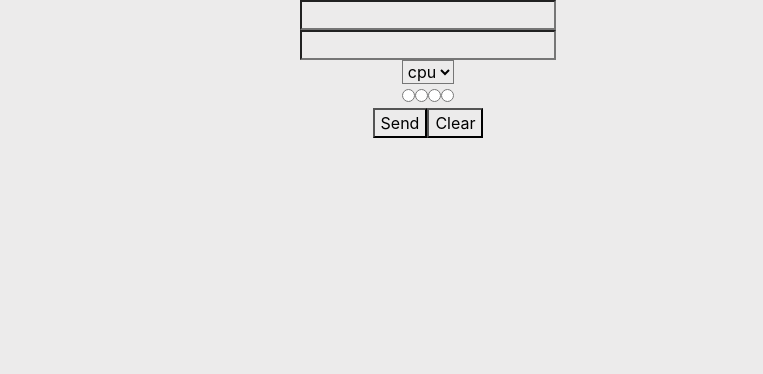
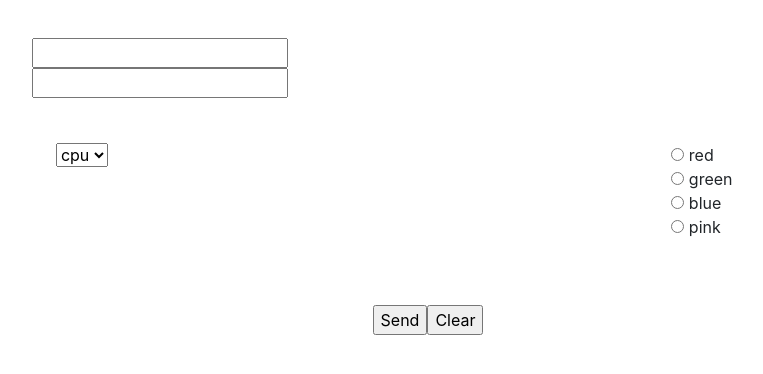
Before and after one commit to KamolR6/Pzaw_4C, a React (Create React App) app in the folder project_react/: page / in a window 1280 px wide. Shown: the top 374 px of the page, without its empty margins (212-975 px from the left). Built offline with nearby package versions, Linux system fonts and the light colour scheme.

Commit message:
Done task one: inputs, radios, options and then whole text change with vars

```diff
--- a/project_react/src/FirstCss.css
+++ b/project_react/src/FirstCss.css
@@ -1,7 +1,21 @@
-*{
-    background-color: rgb(236, 235, 235);
-    text-align: center;
+div{
+    margin: 3%;}
+.inputs{
+    margin-left: 15%;
 }
-.petka{
-    color: rgb(11, 82, 11);
+.option{
+    margin-left: 15%;
+    margin-top: 1%;
 }
+.flex{
+    display: flex;
+}
+.select{
+    margin-left: 50%;
+    margin-top: 1%;
+}
+.bttns{
+    margin: auto;
+    width: fit-content;
+    height: fit-content;
+}
--- a/project_react/src/Form.js
+++ b/project_react/src/Form.js
@@ -1,44 +1,74 @@
 import { useRef, useState } from "react";
-
+import "./FirstCss.css"
 function Form() {
     const input1Ref = useRef();
     const input2Ref = useRef();
+    const selectRef = useRef();
+
+    const radioRef1 = useRef()
+    const radioRef2 = useRef()
+    const radioRef3 = useRef()
+    const radioRef4 = useRef()
+
     const [message, setMessage] = useState("")
-
+    const [color, setColor] = useState("")
+    const messageStyle = {
+        backgroundColor: color,
+        width: "fit-content",
+        height: "fit-content",
+        margin: "auto"
+    }
     const SendbuttonHandler = () => {
         console.log(input1Ref.current.value + input2Ref.current.value)
-        setMessage(input1Ref.current.value + input2Ref.current.value)
+        setMessage(input1Ref.current.value + input2Ref.current.value + " " + selectRef.current.value)
+        console.log(selectRef.current.value)
+        if (radioRef1.current.checked) {
+            setColor("red")
+        }
+        if (radioRef2.current.checked) {
+            setColor("green")
+        }
+        if (radioRef3.current.checked) {
+            setColor("blue")
+        }
+        if (radioRef4.current.checked) {
+            setColor("pink")
+        }
     }
     const ClearbuttonHandler = () => {
         input1Ref.current.value = ""
         input2Ref.current.value = ""
+        selectRef.current.value = "cpu"
         setMessage("")
+        setColor("")
     }
     return (
         <div>
-            <div>
+            <div className="inputs">
                 <input ref={input1Ref} ></input> <br></br>
                 <input ref={input2Ref} ></input> <br></br>
             </div>
-            <div>
-                <select>
+            <div className="flex">
+                <div className="option">
+                    <select ref={selectRef}>
                         <option value="cpu">cpu</option>
                         <option value="gpu">gpu</option>
                         <option value="ram">ram</option>
                     </select><br></br>
                 </div>
-            <div>
-                <input type="radio" value="radio1" name="radioList"></input>
-                <input type="radio" value="radio2" name="radioList"></input>
-                <input type="radio" value="radio3" name="radioList"></input>
-                <input type="radio" value="radio4" name="radioList"></input>
+                <div className="select">
+                    <input type="radio" value="red" name="radioList" ref={radioRef1}></input> red <br></br>
+                    <input type="radio" value="green" name="radioList" ref={radioRef2}></input> green <br></br>
+                    <input type="radio" value="blue" name="radioList" ref={radioRef3}></input> blue <br></br>
+                    <input type="radio" value="pink" name="radioList" ref={radioRef4}></input> pink <br></br>
                 </div>
+            </div>
+            <div className="bttns">
                 <input type="button" value="Send" onClick={SendbuttonHandler}></input>
                 <input type="button" value="Clear" onClick={ClearbuttonHandler}></input>
-        <div>
-            <p>
+            </div>
+            <div style={messageStyle}>
                 {message}
-            </p>
             </div>
         </div>
     )
```
Lines whose indentation alone changed are shown as unchanged.
